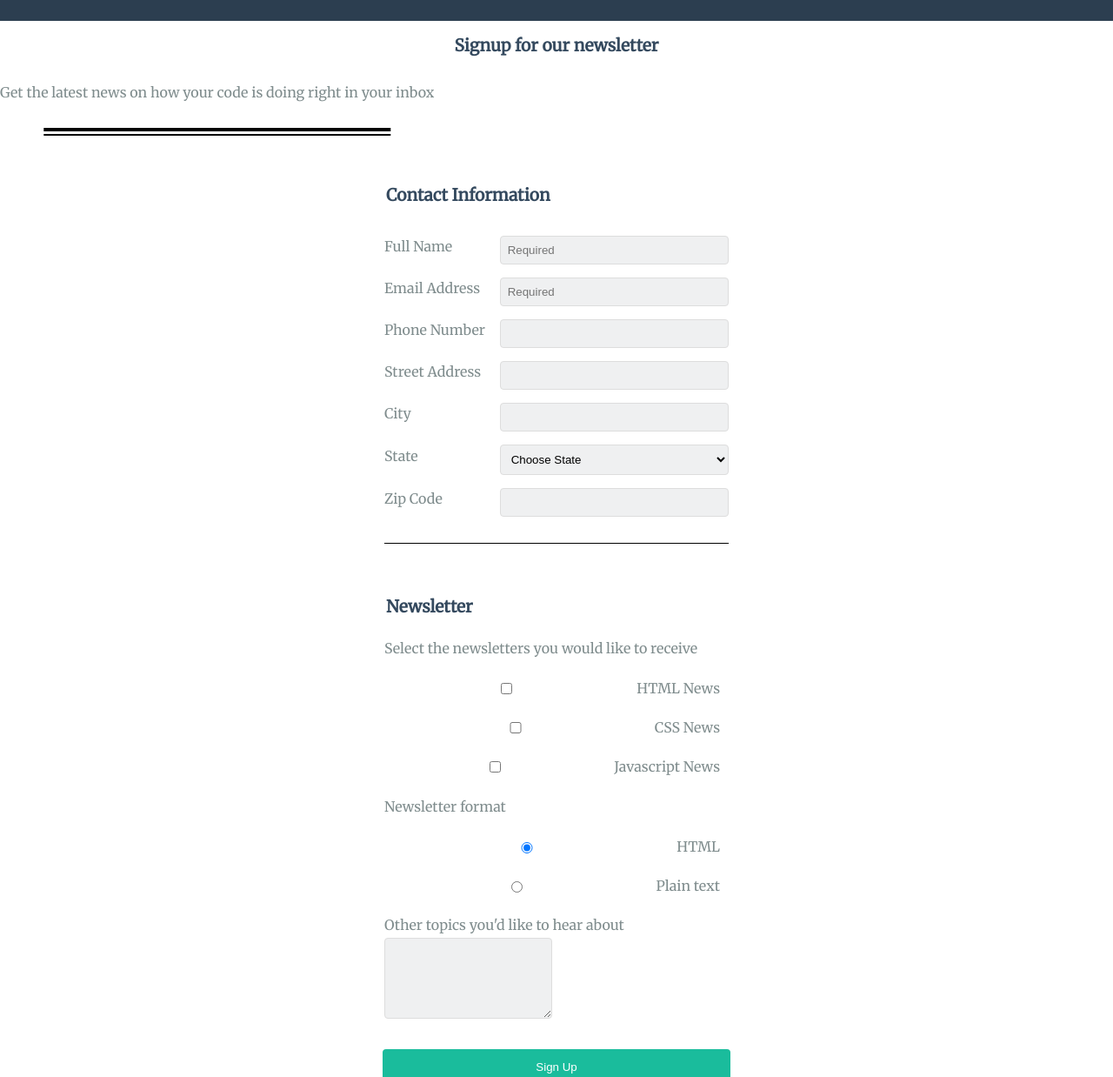
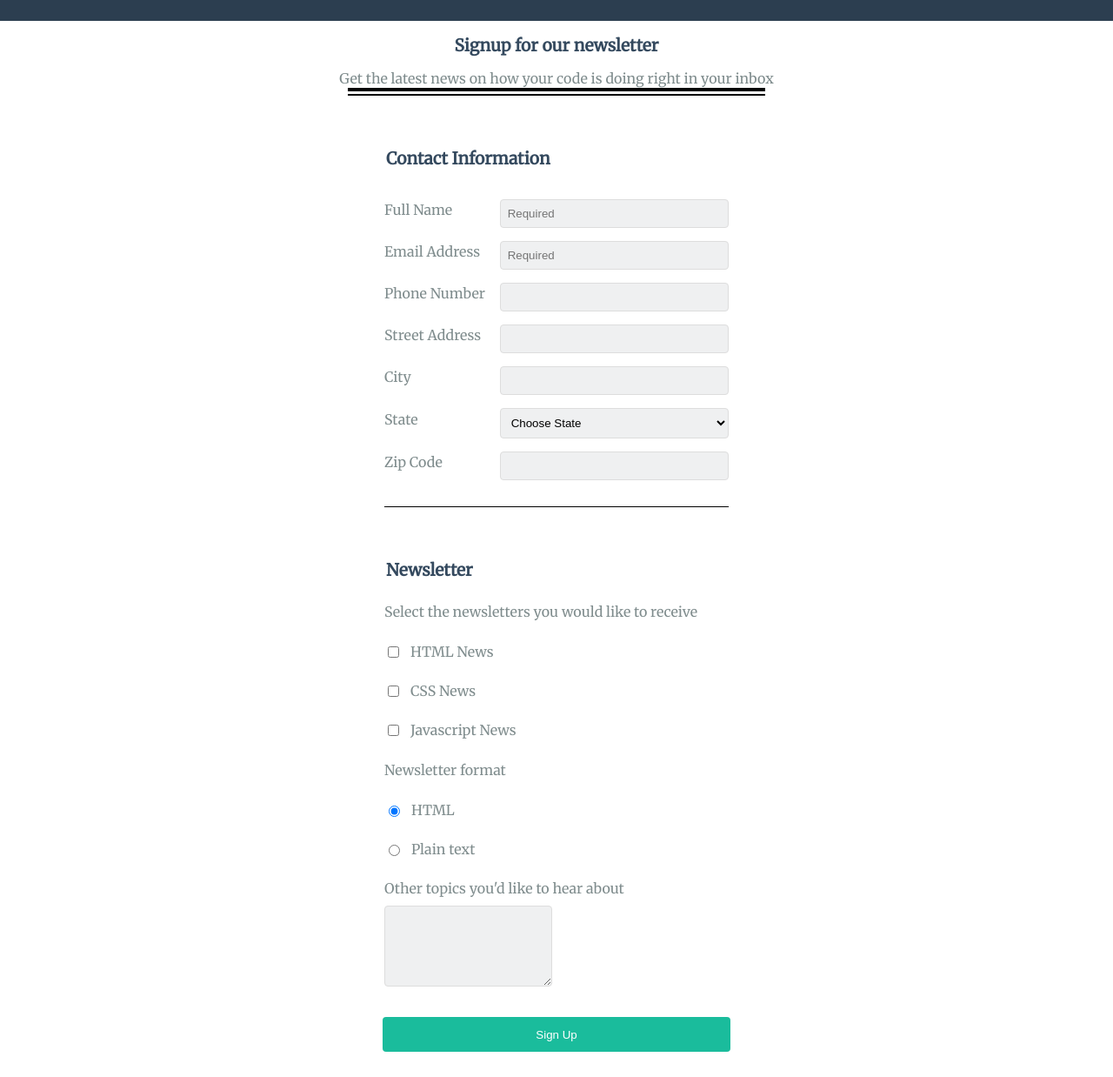
Before and after one commit to Ndumiso-Y/Project-3, a plain HTML site: page index.html/index.html in a window 1280 px wide. Shown: the part 62-1300 px from the top of the page at 87% size. Drawn offline with Linux system fonts and the light colour scheme.

Commit message:
fixed jumping around elements

```diff
--- a/index.html/index.html
+++ b/index.html/index.html
@@ -29,13 +29,13 @@
         <fieldset>
           <legend id="newsletter-info">Newsletter</legend>
           <p class="p2">Select the newsletters you would like to receive</p>
-          <div><label><input type="checkbox" name="news" value="html"><span>HTML News</span> </label></div>
-          <div><label><input type="checkbox" name="news" value="css"><span>CSS News</span> </label></div>
-          <div><label><input type="checkbox" name="news" value="js"> <span>Javascript News</span></label></div>
+          <div class="form-row"><label><input type="checkbox" name="news" value="html"><span>HTML News</span> </label></div>
+          <div class="form-row"><label><input type="checkbox" name="news" value="css"><span>CSS News</span> </label></div>
+          <div class="form-row"><label><input type="checkbox" name="news" value="js"> <span>Javascript News</span></label></div>
           <p>Newsletter format</p>
-          <div><label><input type="radio" name="format" value="html" checked><span> HTML</span></label></div>
-          <div><label><input type="radio" name="format" value="plain"> <span>Plain text</span></label></div>
-          <div><label for="topics">Other topics you'd like to hear about</label><textarea id="topics" name="topics"></textarea></div>
+          <div class="form-row"><label><input type="radio" name="format" value="html" checked><span> HTML</span></label></div>
+          <div class="form-row"><label><input type="radio" name="format" value="plain"> <span>Plain text</span></label></div>
+          <div class="form-row"><label for="topics">Other topics you'd like to hear about</label><textarea id="topics" name="topics"></textarea></div>
         </fieldset>
         <button type="submit">Sign Up</button>
       </form>
--- a/styling/style.css
+++ b/styling/style.css
@@ -25,13 +25,13 @@ body {
      }
 
     .p1 {
-       text-align: center;
-       position: relative;
-       padding-bottom: 40px;
-       color: #7f8c8d;
-       display: inline-block;
-       width: auto;
-     }
+  display: block;
+  max-width: 600px;
+  margin: 0 auto 40px;
+  text-align: center;
+  position: relative;
+  color: #7f8c8d;
+}
 
      .p1::after,
     .p1::before {
@@ -154,7 +154,35 @@ body {
         text-align: left;
      }
 
+     .for-row {
+        display: flex;
+        flex-direction: column;
+        align-items: flex-start;
+        margin-bottom: 15px;
+     }
+
+     .form-row label {
+        justify-content:flex-start ;
+     }
+
      @media (min-width: 768px) {
+        .form-row {
+            display:flex;
+            flex-direction: column;
+            align-items: flex-start;
+            margin-bottom: 15px;
+
+        }
+
+        #contactinfo div {
+            flex-direction: row;
+            align-items: center;
+        }
+
+        textarea#topics {
+            flex-unset;
+        }
+
        div {
          flex-direction: row;
          align-items: center;
@@ -164,6 +192,12 @@ body {
          flex: 1;
          justify-content: flex-start;
        }
+
+       input, select, textarea {
+            flex: 2;
+
+       }
+
        .required {
          display: none;
        }
@@ -175,15 +209,6 @@ body {
        }
      }
 
-     fieldset:nth-child(2) div:last-child {
-        flex-direction: column;
-        align-items: flex-start;
-
-     }
-
-     fieldset:nth-child(2) div:last-child label {
-        margin-bottom: 5px;
-     }
 
      input:focus, select:focus, textarea:focus {
        outline: none;
```
